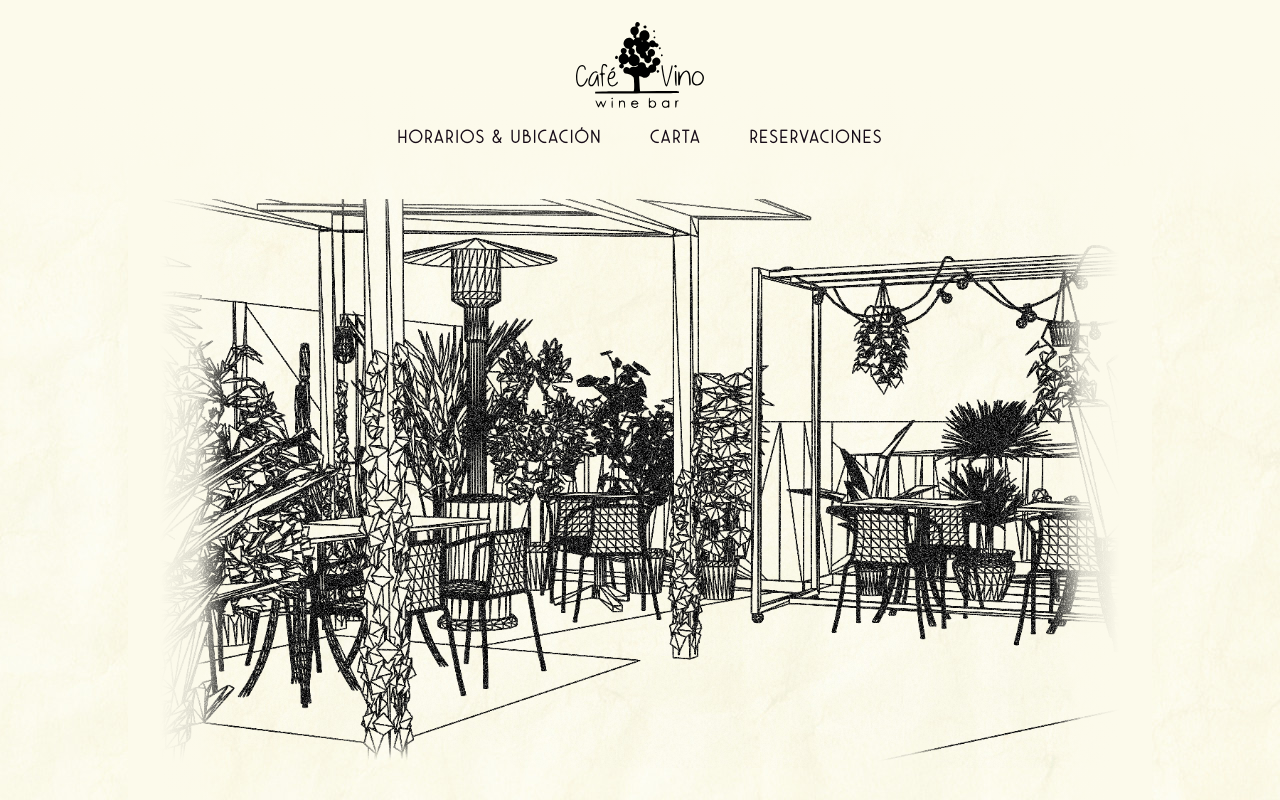
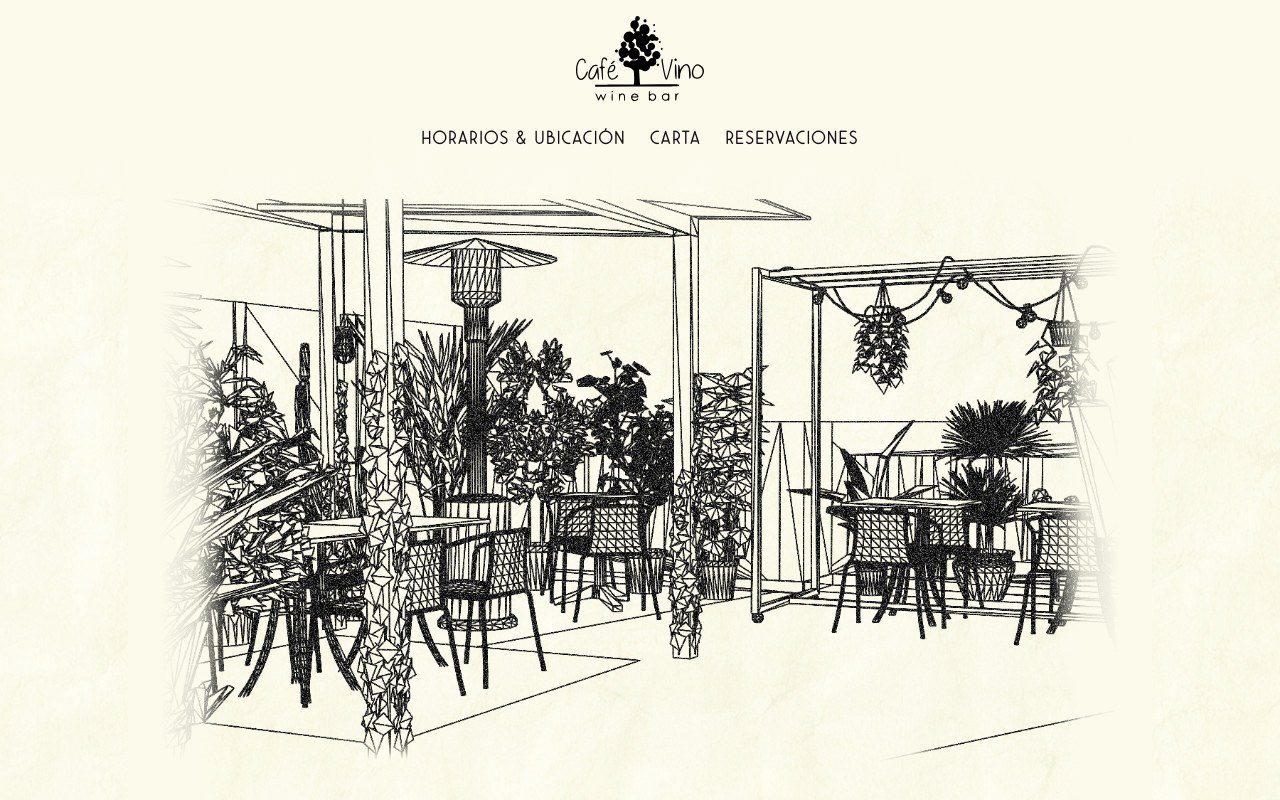
Before and after one commit to dimitriinc/reservations-service, a React (Vite) app: page / in a window 1280 px wide. Shown: the top 800 px of the page. Built offline with nearby package versions, Linux system fonts and the light colour scheme; no server answers.

Commit message:
new mobile nav

```diff
--- a/src/scss/_header.scss
+++ b/src/scss/_header.scss
@@ -11,21 +11,14 @@
         font-weight: 600;
     }
 
-    @include breakpoint-down(tablet) {
-        &.flex {
-            justify-content: center;
-            position: relative;
-        }
-    }
-
     &.scroll {
         background-color: $overlay;
 
         .header__logo {
+            margin-bottom: 0;
             img {
                 transition: all 500ms ease-in-out;
                 width: 5rem;
-                padding: 0;
             }
         }
     }
@@ -35,7 +28,9 @@
         transition: all 500ms ease-in-out;
 
         @include breakpoint-down(tablet) {
-            background-image: none;
+            display: flex;
+            align-items: center;
+            background: none;
         }
 
         @include breakpoint-up(laptop) {
@@ -53,11 +48,12 @@
 
         &.sticky {
             @include breakpoint-up(laptop) {
-                width: 100%;
                 display: flex;
+                align-items: center;
                 position: fixed;
                 top: 0;
                 left: 0;
+                width: 100%;
                 padding-bottom: 2rem;
 
                 .header__logo {
@@ -73,43 +69,20 @@
                     a {
                         font-size: 1rem;
 
-                        @include breakpoint-down(laptop) {
-                            font-size: $font_small;
-                            margin: 0.5rem;
-                        }
                     }
                 }
-            }
-        }
-
-        &.non-main {
-            @include breakpoint-up(laptop) {
-                background: none;
             }
         }
     }
 
 
     &__logo {
-        width: fit-content;
-        margin-left: auto;
-        margin-right: auto;
-
-        @include breakpoint-up(laptop) {
-            display: block;
-            text-align: center;
-        }
+        margin: 0 auto 1rem auto;
+        display: block;
 
         img {
             width: 8rem;
-            height: auto;
-            padding-top: 0.4rem;
             transition: all 500ms ease-in-out;
-
-            @include breakpoint-down(tablet) {
-                transition: width 300ms ease-in;
-                width: 7rem;
-            }
         }
     }
 
@@ -135,9 +108,9 @@
     }
 
     &__links {
-        display: block;
-        text-align: center;
-        padding-top: 0.5rem;
+        display: flex;
+        justify-content: center;
+        gap: 1.5rem;
         transition: all 500ms ease-in-out;
 
         .is-active {
@@ -163,9 +136,6 @@
             font-size: $font_medium;
             letter-spacing: 2px;
             color: $nav_links;
-            border-radius: 5px;
-            margin: 0 1rem;
-            padding: 8px;
             transition: color 300ms ease-in-out;
 
             &:not(.is-active)::before {
```
